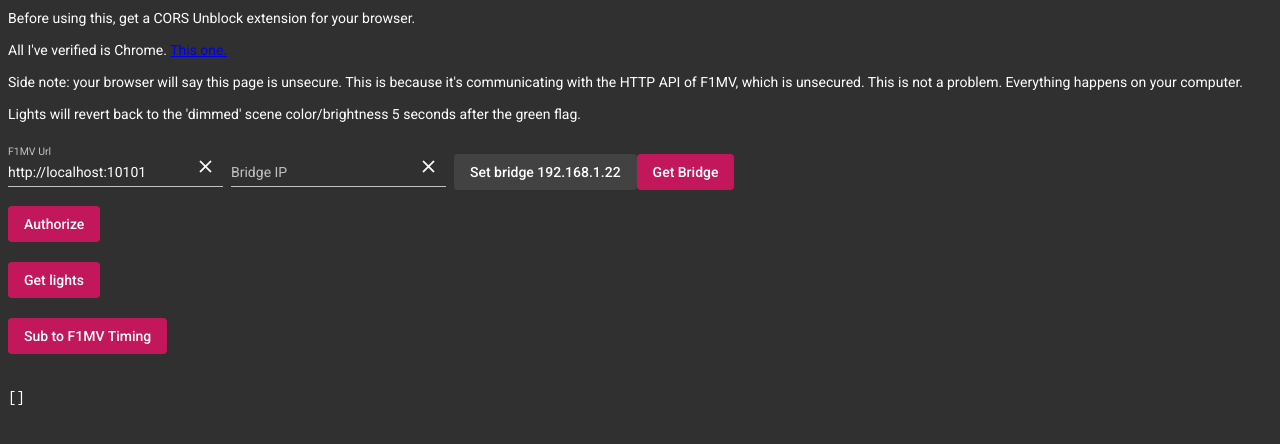
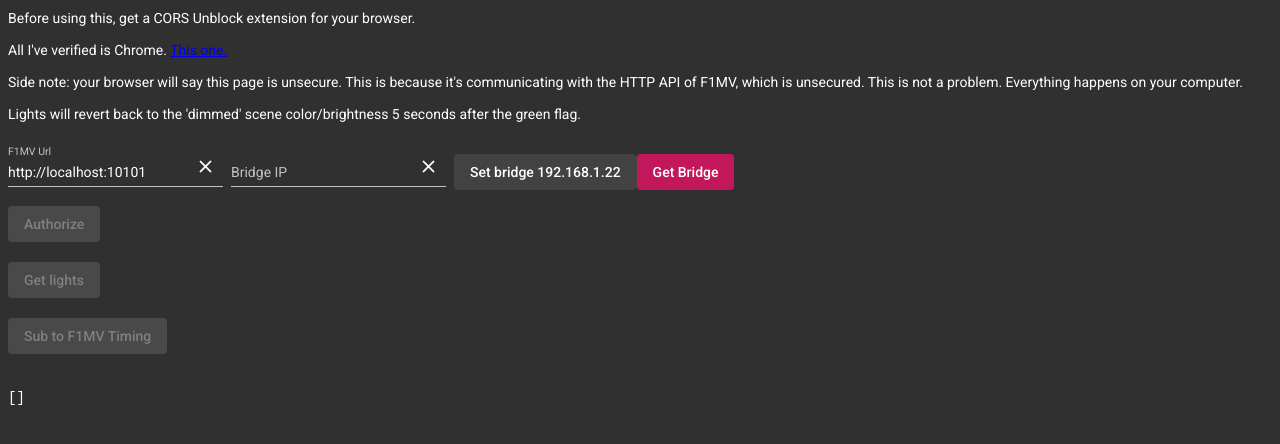
Before and after one commit to supersnellehenk/f1mv-hue-app, an Angular app: page / in a window 1280 px wide. Shown: the top 444 px of the page. Built offline with nearby package versions, Linux system fonts and the light colour scheme.

Commit message:
Disable buttons

```diff
--- a/src/app/app.component.html
+++ b/src/app/app.component.html
@@ -73,6 +73,7 @@
     <button
       mat-flat-button
       color="primary"
+      [disabled]="!this.discoveryService.bridgeIp"
       (click)="this.discoveryService.authorizeOnBridge()">
       Authorize
     </button>
@@ -83,6 +84,7 @@
     mat-flat-button
     (click)="this.lightService.getLights()"
     color="primary"
+    [disabled]="this.discoveryService.hueApiKey.value === ''"
     style="margin-right: 8px">
     Get lights
   </button>
@@ -91,6 +93,7 @@
     <button
       mat-flat-button
       color="primary"
+      [disabled]="this.lightService.lights.length === 0"
       (click)="isSubbed ? this.unsubToApi() : this.subToApi()"
       style="margin-right: 8px">
       {{ this.isSubbed ? 'Unsub from' : 'Sub to' }} F1MV Timing
```
Also changed, not shown: src/app/components/light/light.component.scss (line endings or trailing spaces).
